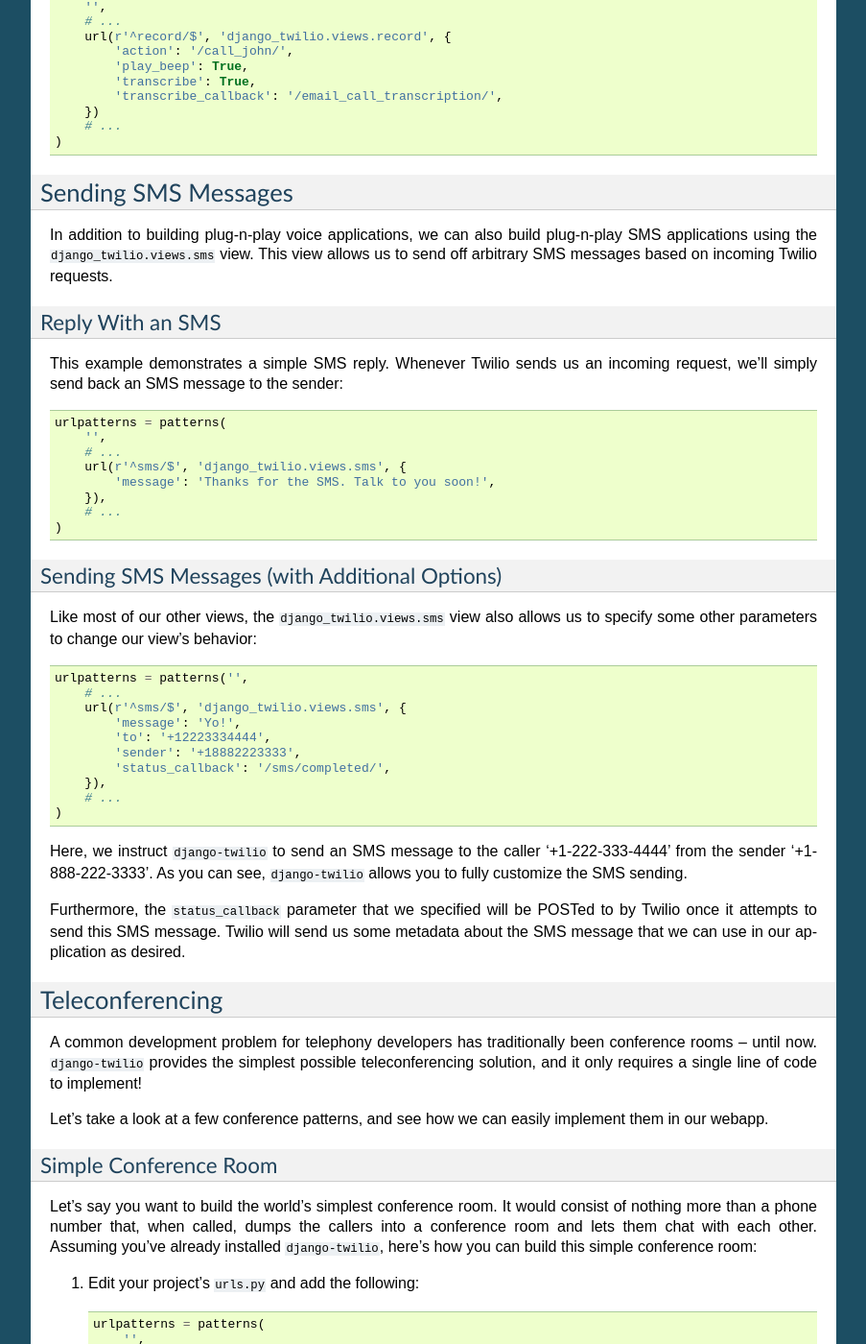
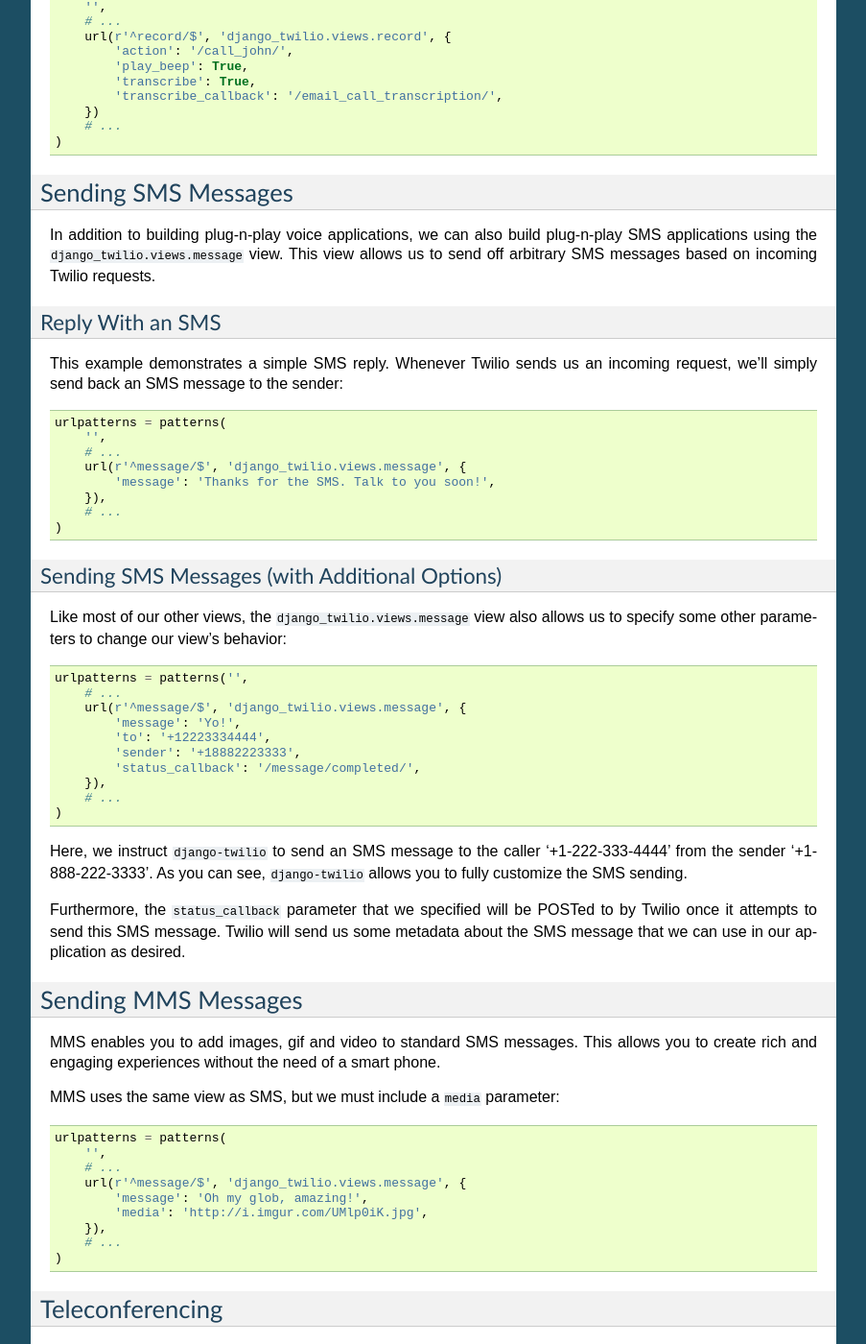
Before and after one commit to rdegges/django-twilio, a Sphinx documentation site: the page built from docs/source/views.rst, in a window 1280 px wide and 1400 px high, scrolled down 4993 px. Shown: the whole window at 96% size, without its empty margins (198-1101 px from the left). Built offline with Sphinx 7.4.7, drawn with Linux system fonts in a browser that asks for light colours; pages that are not in the unit, such as notebooks, are missing from menus.

Commit message:
Documentation updates

```diff
--- a/docs/source/views.rst
+++ b/docs/source/views.rst
@@ -320,7 +320,7 @@
 --------------------
 
 In addition to building plug-n-play voice applications, we can also build
-plug-n-play SMS applications using the ``django_twilio.views.sms`` view.
+plug-n-play SMS applications using the ``django_twilio.views.message`` view.
 This view allows us to send off arbitrary SMS messages based on incoming Twilio
 requests.
 
@@ -333,7 +333,7 @@
     urlpatterns = patterns(
         '',
         # ...
-        url(r'^sms/$', 'django_twilio.views.sms', {
+        url(r'^message/$', 'django_twilio.views.message', {
             'message': 'Thanks for the SMS. Talk to you soon!',
         }),
         # ...
@@ -342,16 +342,16 @@
 Sending SMS Messages (with Additional Options)
 **********************************************
 
-Like most of our other views, the ``django_twilio.views.sms`` view also
+Like most of our other views, the ``django_twilio.views.message`` view also
 allows us to specify some other parameters to change our view's behavior::
 
     urlpatterns = patterns('',
         # ...
-        url(r'^sms/$', 'django_twilio.views.sms', {
+        url(r'^message/$', 'django_twilio.views.message', {
             'message': 'Yo!',
             'to': '+12223334444',
             'sender': '+18882223333',
-            'status_callback': '/sms/completed/',
+            'status_callback': '/message/completed/',
         }),
         # ...
     )
@@ -363,6 +363,25 @@
 Furthermore, the ``status_callback`` parameter that we specified will be POSTed
 to by Twilio once it attempts to send this SMS message. Twilio will send us some
 metadata about the SMS message that we can use in our application as desired.
+
+
+Sending MMS Messages
+--------------------
+
+MMS enables you to add images, gif and video to standard SMS messages. This
+allows you to create rich and engaging experiences without the need of a smart phone.
+
+MMS uses the same view as SMS, but we must include a ``media`` parameter::
+
+    urlpatterns = patterns(
+        '',
+        # ...
+        url(r'^message/$', 'django_twilio.views.message', {
+            'message': 'Oh my glob, amazing!',
+            'media': 'http://i.imgur.com/UMlp0iK.jpg',
+        }),
+        # ...
+    )
 
 Teleconferencing
 ----------------
```
